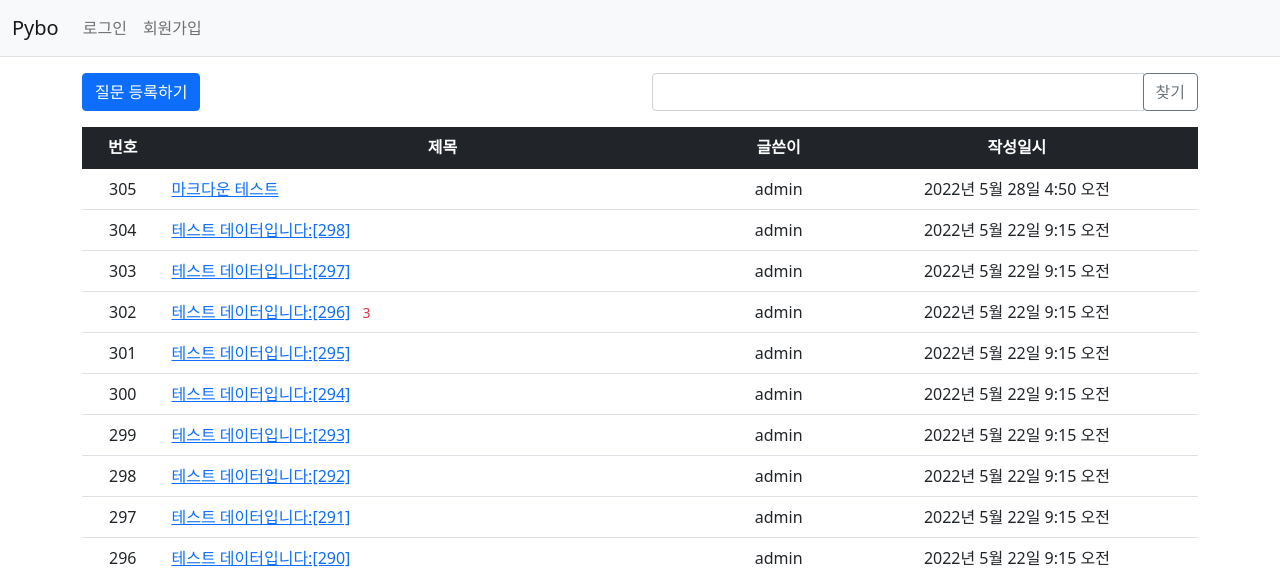
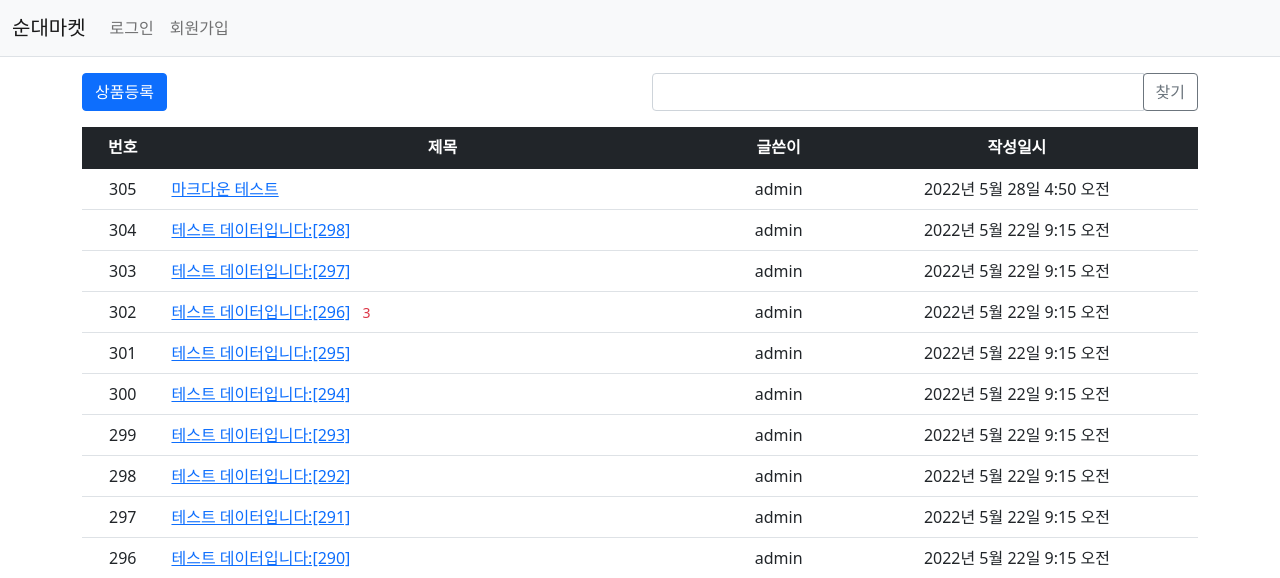
Before and after one commit to k1mjunyoung/soongle-django, a Django app: page / in a window 1280 px wide. Shown: the top 578 px of the page. Run offline with Django 4.2, Linux system fonts and the light colour scheme; data comes from the database, SQL or seed files in the repository; some libraries are stand-ins or nearby versions.

Commit message:
html 수정

```diff
--- a/mysite/templates/navbar.html
+++ b/mysite/templates/navbar.html
@@ -1,6 +1,6 @@
 <nav class="navbar navbar-expand-lg navbar-light bg-light border-bottom">
     <div class="container-fluid">
-        <a class="navbar-brand" href="{% url 'pybo:index' %}">Pybo</a>
+        <a class="navbar-brand" href="{% url 'pybo:index' %}">순대마켓</a>
         <button class="navbar-toggler" type="button"
                 data-bs-toggle="collapse"
                 data-bs-target="#navbarSupportedContent"
--- a/mysite/templates/pybo/question_detail.html
+++ b/mysite/templates/pybo/question_detail.html
@@ -45,7 +45,7 @@
         </div>
     </div>
     <!-- 답변 -->
-    <h5 class="border-bottom my-3 py-2">{{question.answer_set.count}}개의 답변이 있습니다.</h5>
+    <h5 class="border-bottom my-3 py-2">{{question.answer_set.count}}개의 댓글이 있습니다.</h5>
     {% for answer in question.answer_set.all %}
     <a id="answer_{{ answer.id }}"></a>
     <div class="card my-3">
@@ -82,7 +82,7 @@
         {% csrf_token %}
         {% include "form_errors.html" %}
         <div class="mb-3">
-            <label for="content" class="form-label">답변내용</label>
+            <label for="content" class="form-label">댓글내용</label>
             <textarea {% if not user.is_authenticated %}disabled{% endif %}
                       name="content" id="content" class="form-control" rows="10"></textarea>
         </div>
--- a/mysite/templates/pybo/question_form.html
+++ b/mysite/templates/pybo/question_form.html
@@ -1,7 +1,7 @@
 {% extends 'base.html' %}
 {% block content %}
 <div class="container">
-    <h5 class="my-3 border-bottom pb-2">질문등록</h5>
+    <h5 class="my-3 border-bottom pb-2">상품등록</h5>
     <form method="post" class="post-form my-3">
         {% csrf_token %}
         {% include "form_errors.html" %}
--- a/mysite/templates/pybo/question_list.html
+++ b/mysite/templates/pybo/question_list.html
@@ -4,7 +4,7 @@
 <div class="container my-3">
     <div class="row my-3">
         <div class="col-6">
-            <a href="{% url 'pybo:question_create' %}" class="btn btn-primary">질문 등록하기</a>
+            <a href="{% url 'pybo:question_create' %}" class="btn btn-primary">상품등록</a>
         </div>
         <div class="col-6">
             <div class="input-group">
@@ -44,7 +44,7 @@
         {% endfor %}
         {% else %}
         <tr>
-            <td colspan="3">질문이 없습니다.</td>
+            <td colspan="3">상품이 없습니다.</td>
         </tr>
         {% endif %}
         </tbody>
```
